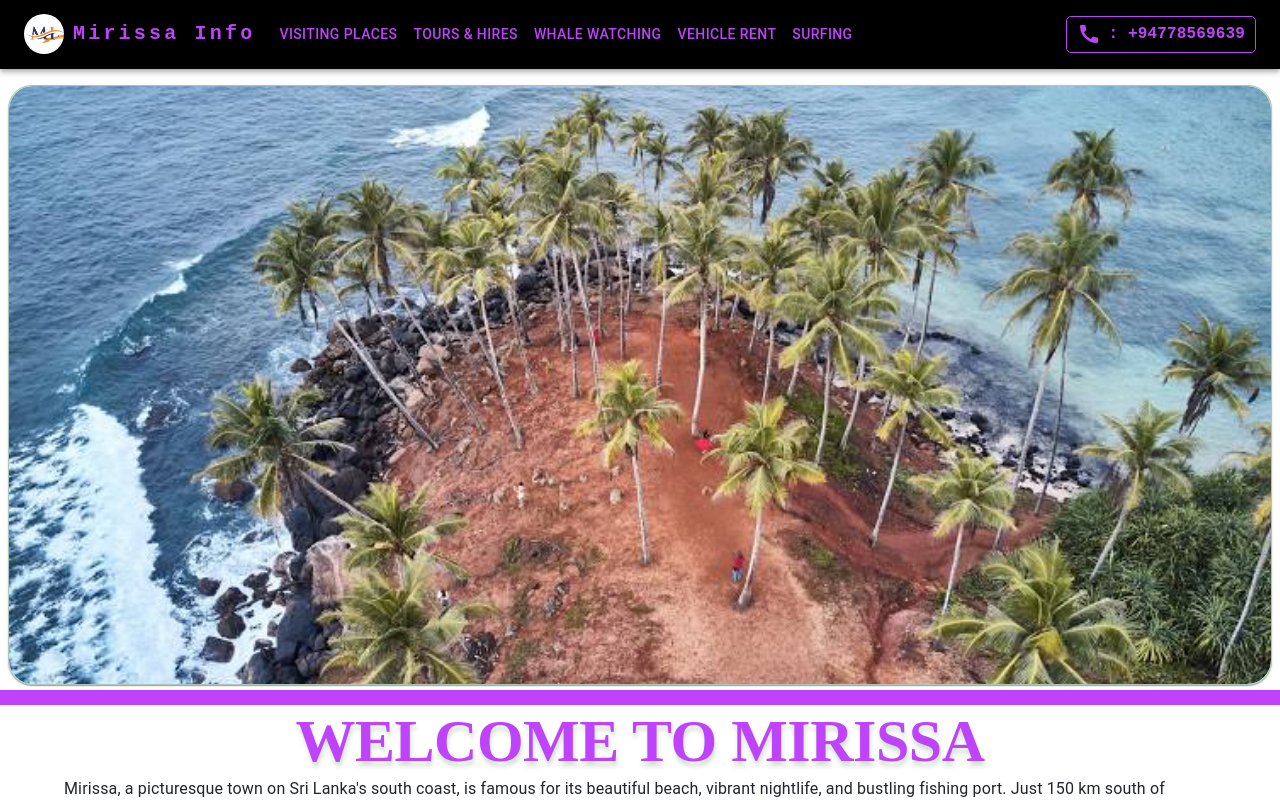
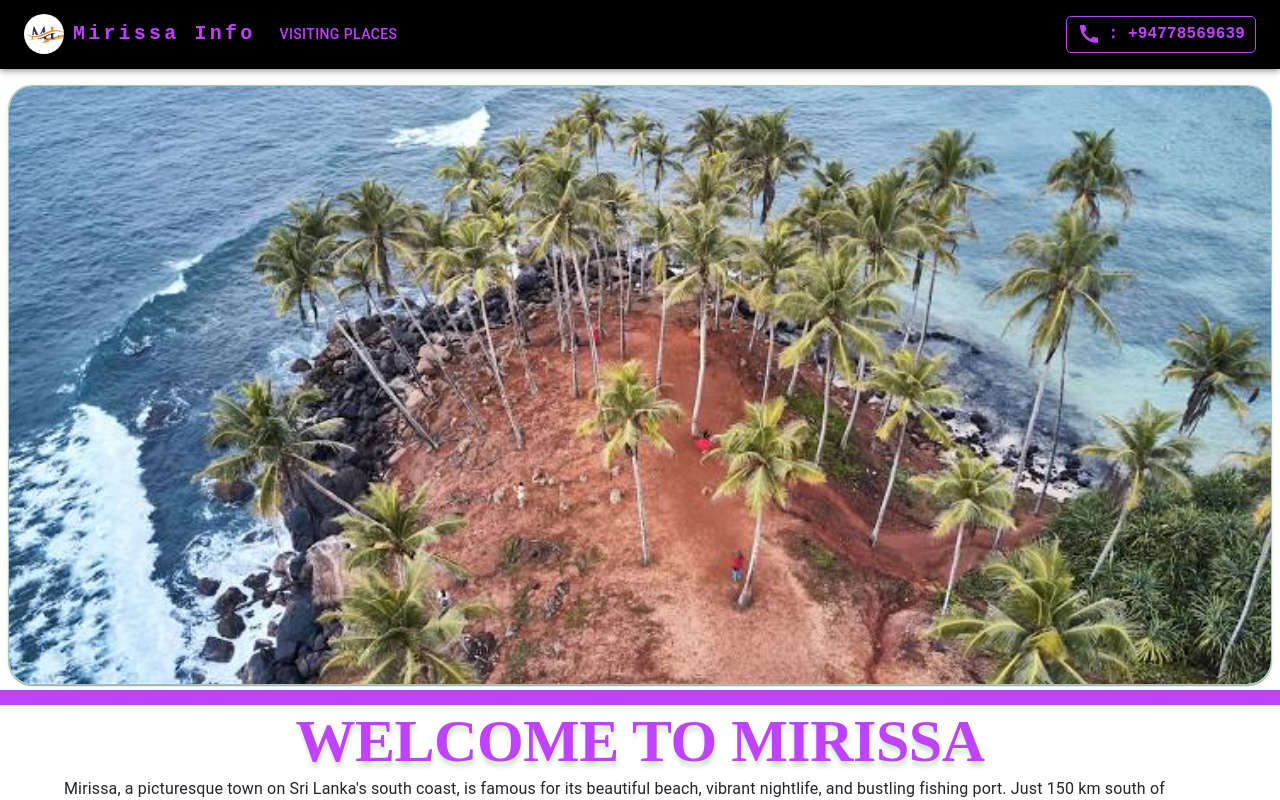
Before and after one commit to KAMADUSHKA/MirissaInforNew, a React (Create React App) app: page / in a window 1280 px wide. Shown: the top 800 px of the page. Built offline with nearby package versions, Linux system fonts and the light colour scheme.

Commit message:
update header

```diff
--- a/src/componant/Header.js
+++ b/src/componant/Header.js
@@ -18,10 +18,10 @@ import CallIcon from "@mui/icons-material/Call";
 
 const pages = [
   "Visiting Places",
-  "Tours & Hires",
-  "Whale Watching",
-  "Vehicle Rent",
-  "Surfing",
+  // "Tours & Hires",
+  // "Whale Watching",
+  // "Vehicle Rent",
+  // "Surfing",
 ];
 const settings = ["Profile", "LogIn", "LogOut"];
 
@@ -107,22 +107,22 @@ export default function Header() {
                 <MenuItem
                   key={page}
                   onClick={() => {
-                    handleCloseNavMenu();
-                    if (page === "Tours & Hires") {
-                      window.location.href = "/ToursAndHires"; // Navigate to "/Plans_and_Diets" for the "Blog" button
-                    }
-                    if (page === "Whale Watching") {
-                      window.location.href = "/WhaleWatching"; // Navigate to "/Plans_and_Diets" for the "Blog" button
-                    }
-                    if (page === "Vehicle Rent") {
-                      window.location.href = "/VehicleRent"; // Navigate to "/Plans_and_Diets" for the "Blog" button
-                    }
+                    // handleCloseNavMenu();
+                    // if (page === "Tours & Hires") {
+                    //   window.location.href = "/ToursAndHires"; // Navigate to "/Plans_and_Diets" for the "Blog" button
+                    // }
+                    // if (page === "Whale Watching") {
+                    //   window.location.href = "/WhaleWatching"; // Navigate to "/Plans_and_Diets" for the "Blog" button
+                    // }
+                    // if (page === "Vehicle Rent") {
+                    //   window.location.href = "/VehicleRent"; // Navigate to "/Plans_and_Diets" for the "Blog" button
+                    // }
                     if (page === "Visiting Places") {
                       window.location.href = "/VisitingPlaces"; // Navigate to "/Plans_and_Diets" for the "Blog" button
                     }
-                    if (page === "Surfing") {
-                      window.location.href = "/Surfing"; // Navigate to "/Plans_and_Diets" for the "Blog" button
-                    }
+                    // if (page === "Surfing") {
+                    //   window.location.href = "/Surfing"; // Navigate to "/Plans_and_Diets" for the "Blog" button
+                    // }
                   }}
                   sx={{ backgroundColor: "rgb(0, 0, 0)" }}
                 >
@@ -168,21 +168,21 @@ export default function Header() {
                 key={page}
                 onClick={() => {
                   handleCloseNavMenu(); // Close the navigation menu
-                  if (page === "Tours & Hires") {
-                    window.location.href = "/ToursAndHires"; // Navigate to "/Plans_and_Diets" for the "Blog" button
-                  }
-                  if (page === "Whale Watching") {
-                    window.location.href = "/WhaleWatching"; // Navigate to "/Plans_and_Diets" for the "Blog" button
-                  }
-                  if (page === "Vehicle Rent") {
-                    window.location.href = "/VehicleRent"; // Navigate to "/Plans_and_Diets" for the "Blog" button
-                  }
+                  // if (page === "Tours & Hires") {
+                  //   window.location.href = "/ToursAndHires"; // Navigate to "/Plans_and_Diets" for the "Blog" button
+                  // }
+                  // if (page === "Whale Watching") {
+                  //   window.location.href = "/WhaleWatching"; // Navigate to "/Plans_and_Diets" for the "Blog" button
+                  // }
+                  // if (page === "Vehicle Rent") {
+                  //   window.location.href = "/VehicleRent"; // Navigate to "/Plans_and_Diets" for the "Blog" button
+                  // }
                   if (page === "Visiting Places") {
                     window.location.href = "/VisitingPlaces"; // Navigate to "/Plans_and_Diets" for the "Blog" button
                   }
-                  if (page === "Surfing") {
-                    window.location.href = "/Surfing"; // Navigate to "/Plans_and_Diets" for the "Blog" button
-                  }
+                  // if (page === "Surfing") {
+                  //   window.location.href = "/Surfing"; // Navigate to "/Plans_and_Diets" for the "Blog" button
+                  // }
                 }}
                 sx={{
                   my: 2,
```
